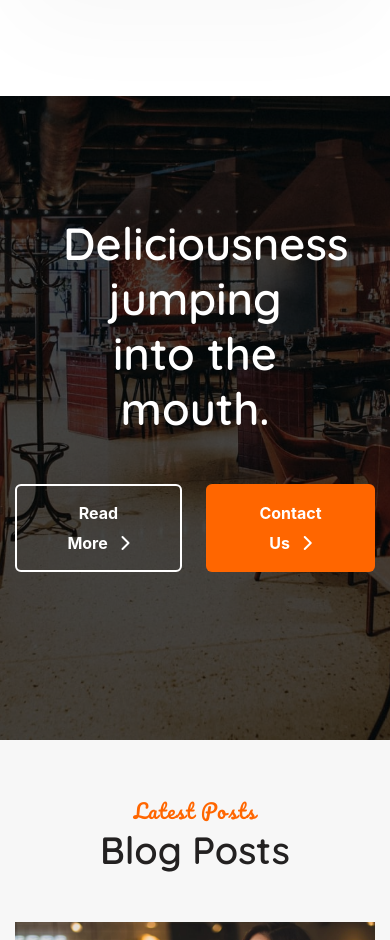
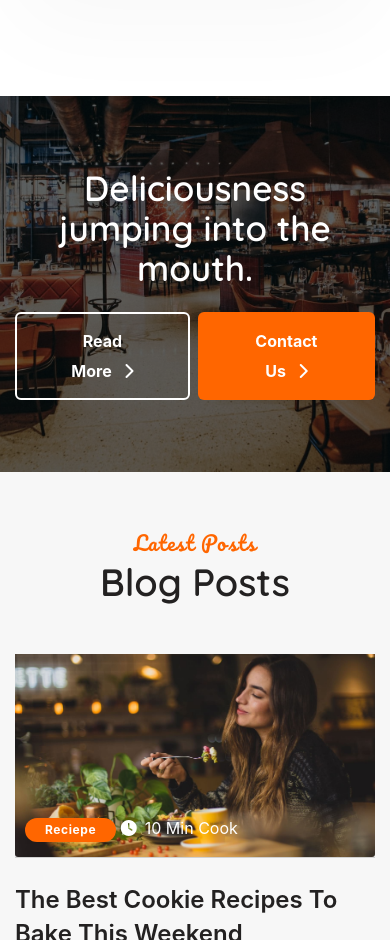
Before and after one commit to shanebenjamindev/CapstoneProject, a plain HTML site: page index.html in a window 390 px wide. Shown: the part 3577-4517 px from the top of the page. Drawn offline with nearby package versions, Linux system fonts and the light colour scheme; some packages are replaced by stand-ins of ours; a script that the page names is missing; files whose address does not match are found by name; a web font is replaced by a local one.

Commit message:
Count section responsive

```diff
--- a/css/style.css
+++ b/css/style.css
@@ -11,6 +11,7 @@ body {
     color: #212529;
     text-align: left;
     background-color: #fff;
+    scroll-behavior: smooth;
 }
 
 button,
@@ -108,6 +109,7 @@ h6 {
     color: #fff;
 }
 
+
 /* Header : Phong */
 header {
 }
@@ -118,7 +120,7 @@ header {
 }
 
 /* section 2: Intro : Giang */
-#intro{
+#intro {
     background-color: var(--primary-color);
 }
 
@@ -169,7 +171,7 @@ header {
 }
 
 .intro__RightItem h6,
-.intro__RightItem  p {
+.intro__RightItem p {
     color: #ffdfc9;
     margin: 0;
     padding: 0;
@@ -344,7 +346,7 @@ header {
     }
 }
 
-/* section 3: Count : QAnh */
+/* Section 5: Count, stats, video: QAnh */
 #count {
     position: relative;
     background-image: url(../img/banner2.jpg);
@@ -360,7 +362,7 @@ header {
     left: 0;
     width: 100%;
     height: 100%;
-    background-color: rgb(0, 0, 0, 0.7);
+    background-color: rgb(0, 0, 0, 0.6);
 }
 
 .count__content {
@@ -381,6 +383,7 @@ header {
 .count__btn-group {
     display: flex;
     justify-content: center;
+    transition: all 0.5s;
 }
 
 .count__btn--read {
@@ -393,6 +396,20 @@ header {
     color: var(--primary-color);
     opacity: 1;
     border-color: #fff;
+}
+
+@media screen and (max-width: 1080px) {
+    .count__title {
+        font-size: 40px;
+        line-height: 50px;
+    }
+}
+
+@media screen and (max-width: 736px) {
+    .count__title {
+        font-size: 35px;
+        line-height: 40px;
+    }
 }
 
 /* section 3: Blogs : Giang */
--- a/index.html
+++ b/index.html
@@ -334,10 +334,10 @@
       <!-- Section 5: Count, stats, video: QAnh -->
       <section id="count" class="py-5">
         <div class="container count__container py-4 pb-lg-5 pt-lg-3">
-            <div class="count__content py-5">
-              <h3 class="title count__title px-5">Deliciousness jumping into the mouth.</h3>
-              <div class="count__btn-group mt-5 pb-5">
-                <a href="#!" class="count__btn--read btn mr-4">
+            <div class="count__content py-lg-5">
+              <h3 class="title count__title px-lg-5">Deliciousness jumping into the mouth.</h3>
+              <div class="count__btn-group mt-4 mt-sm-5 pb-lg-5">
+                <a href="#!" class="count__btn--read btn mr-2 mr-lg-4">
                   Read More
                   <span
                     class="fa fa-chevron-right ml-2"
```
Lines whose indentation alone changed are shown as unchanged.
